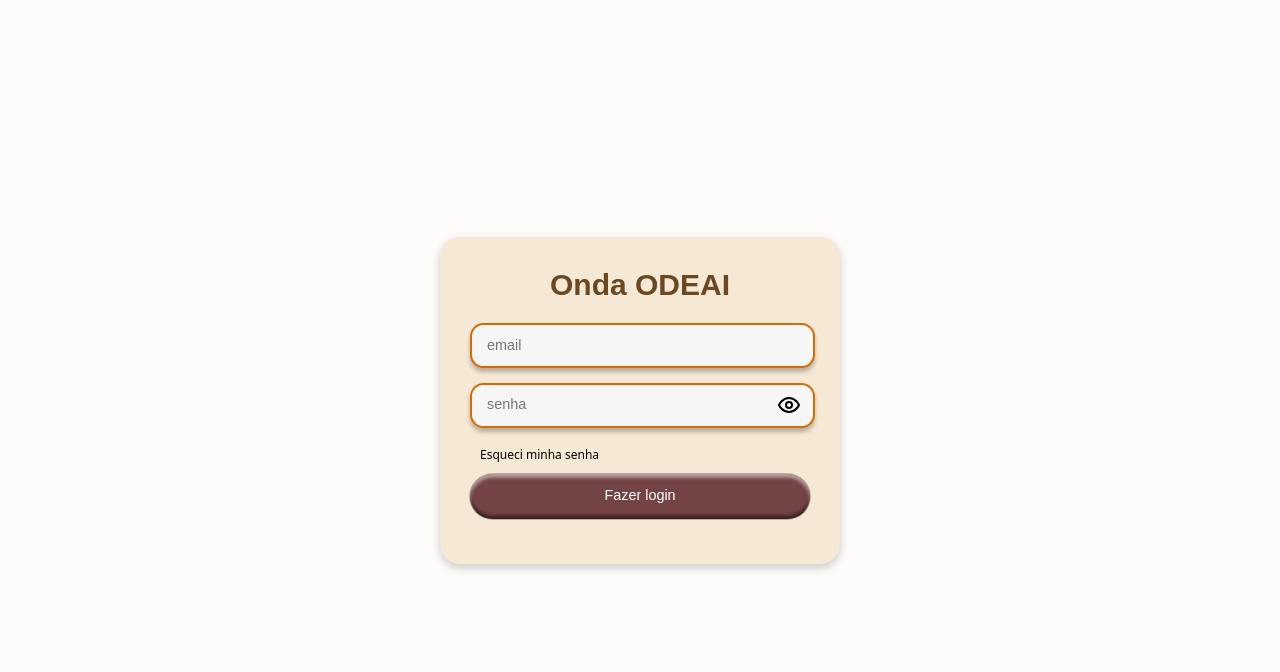
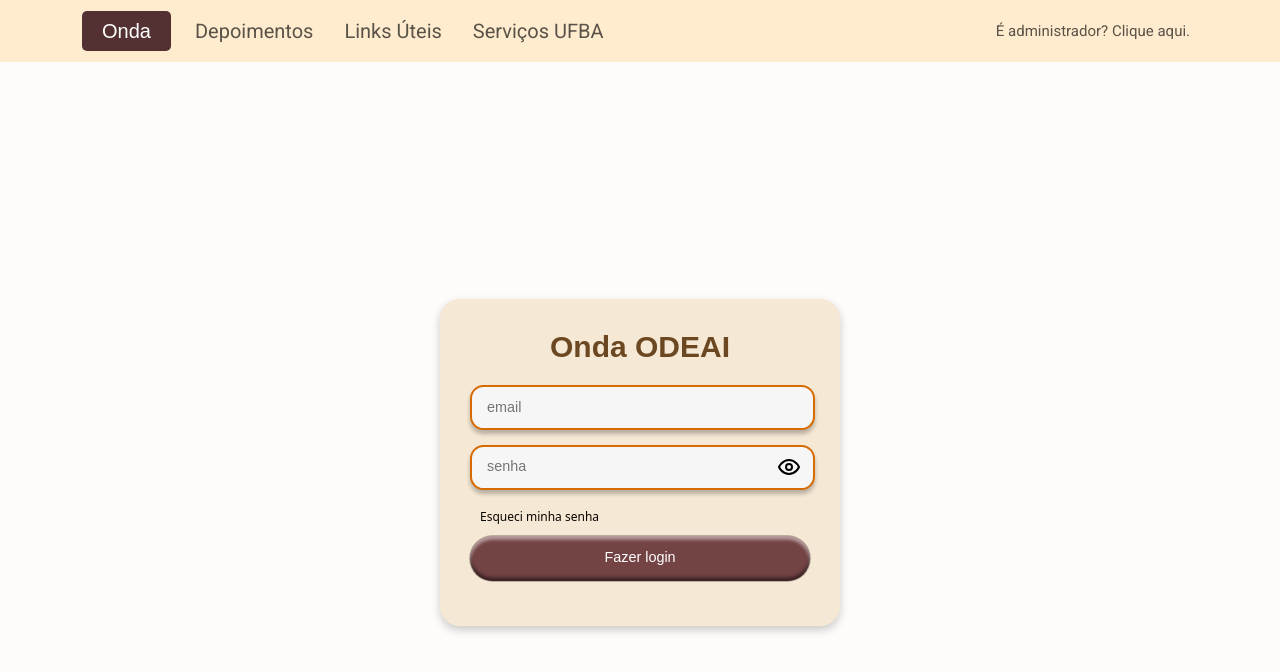
Before and after one commit to Everton-Wallace-Oliveira/ODEAI, a React (Vite) app: page /login in a window 1280 px wide. Shown: the top 672 px of the page. Built offline with nearby package versions, Linux system fonts and the light colour scheme; a web font is replaced by a local one.

Commit message:
inclusao do navbar na pagina de login

```diff
--- a/src/components/login/Login.jsx
+++ b/src/components/login/Login.jsx
@@ -5,6 +5,8 @@
 import { Link } from 'react-router-dom';
 import '../../styles/global.css';
 import '../../styles/login.css';
+import OndaNavbar from '../navbar/OndaNavbar.jsx';
+
 
 /**
  * Componente Login
@@ -17,6 +19,9 @@
 function Login() {
   return (
     <>
+      {/*<Header></Header>*/}
+      <OndaNavbar></OndaNavbar>
+
       <Alert />
       <div className="page-login">
         <div className="mainContainer">
```
